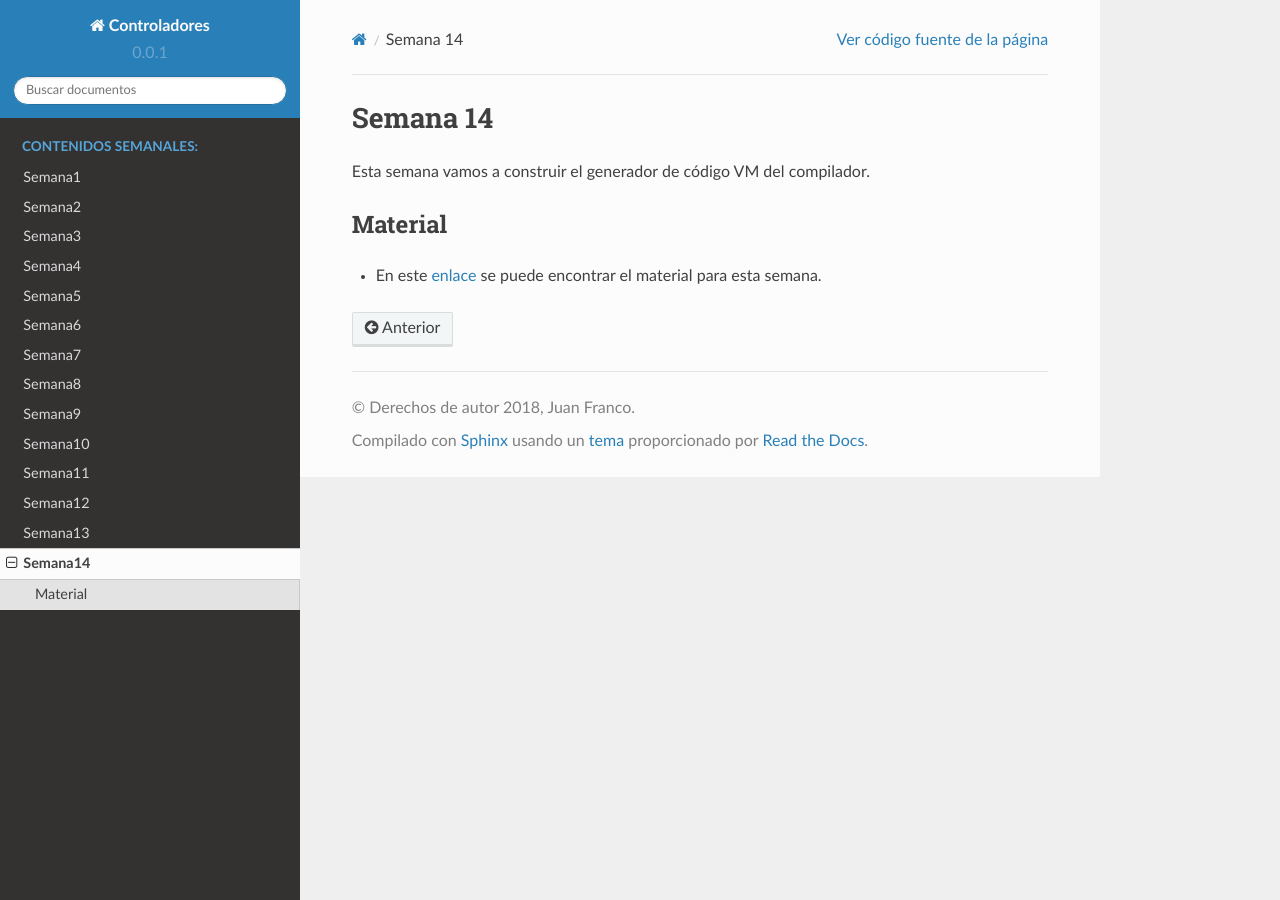
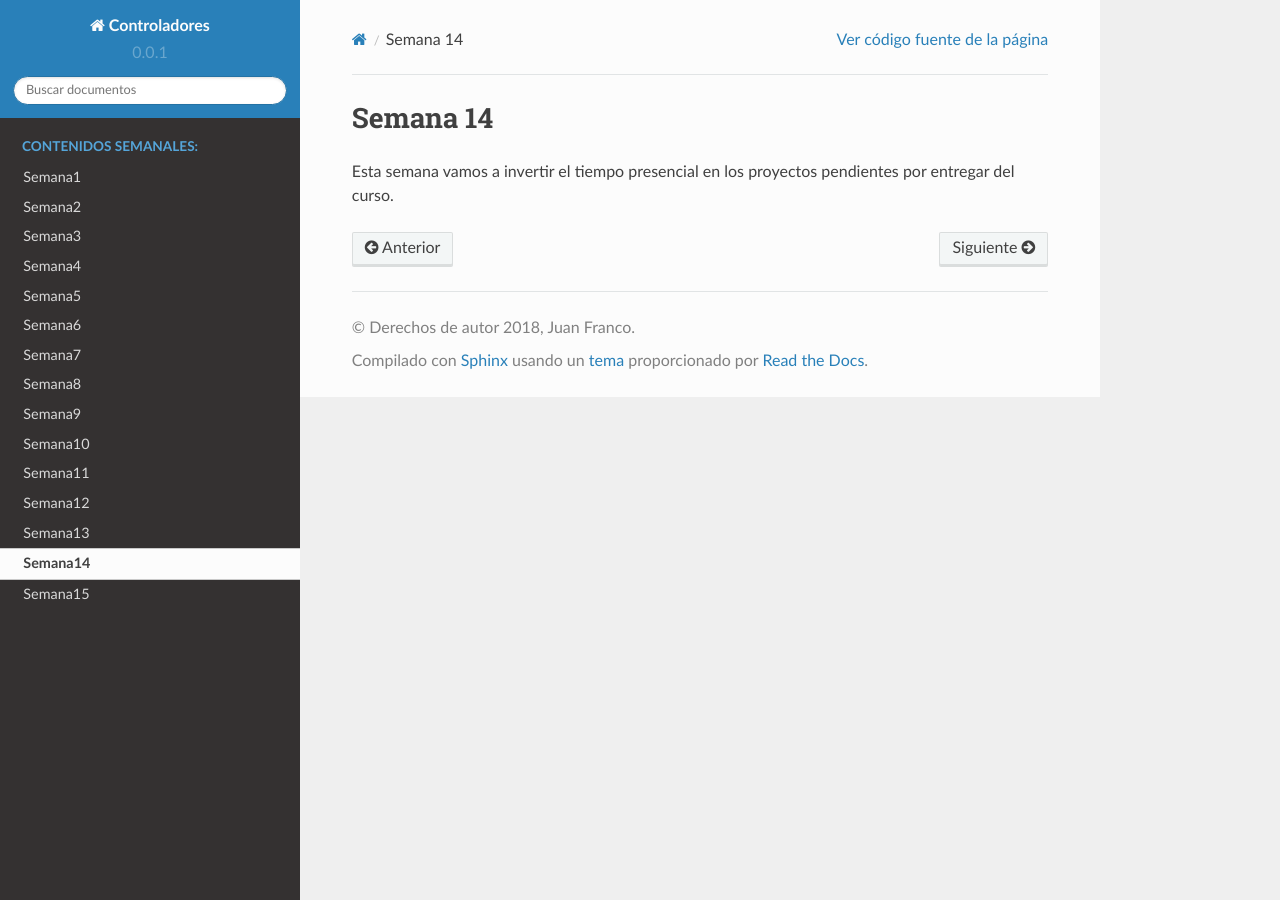
Before and after one commit to juanferfranco/controladores, a Sphinx documentation site: the page built from docs/_semana14/semana14.rst, in a window 1280 px wide. Built offline with Sphinx 7.4.7 and the Read the Docs theme 2.0.0, drawn with Linux system fonts in a browser that asks for light colours.

Commit message:
add week5

```diff
--- a/docs/_semana14/semana14.rst
+++ b/docs/_semana14/semana14.rst
@@ -1,11 +1,4 @@
 Semana 14
 ===========
 
-Esta semana vamos a construir el generador de código VM del compilador.
-
-
-Material
----------
-
-* En este `enlace <https://drive.google.com/open?id=1Rmkq7kl67NyLvg81bJO_38gGJE8Ab_3QYr0zvRig2K4>`__ se puede
-  encontrar el material para esta semana.
+Esta semana vamos a invertir el tiempo presencial en los proyectos pendientes por entregar del curso.
--- a/docs/index.rst
+++ b/docs/index.rst
@@ -68,3 +68,4 @@ SÓLO ESTE CURSO REQUIERE 8 HORAS DE TRABAJO INDEPENDIENTE SEMANAL.
    Semana12 <_semana12/semana12>
    Semana13 <_semana13/semana13>
    Semana14 <_semana14/semana14>
+   Semana15 <_semana15/semana15>
```
Also changed, not shown: docs/_semana15/semana15.rst (added, +11 -0 lines).
